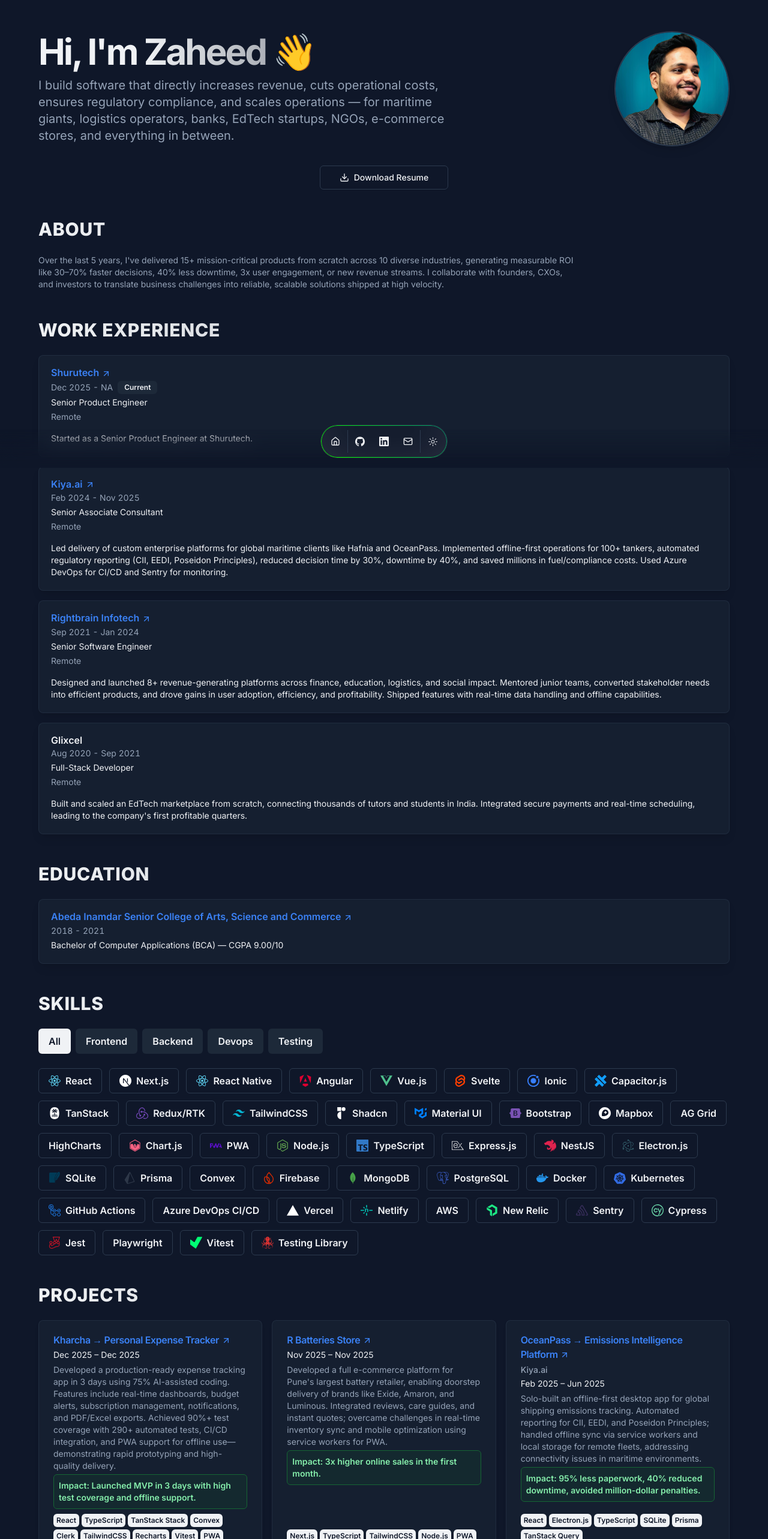
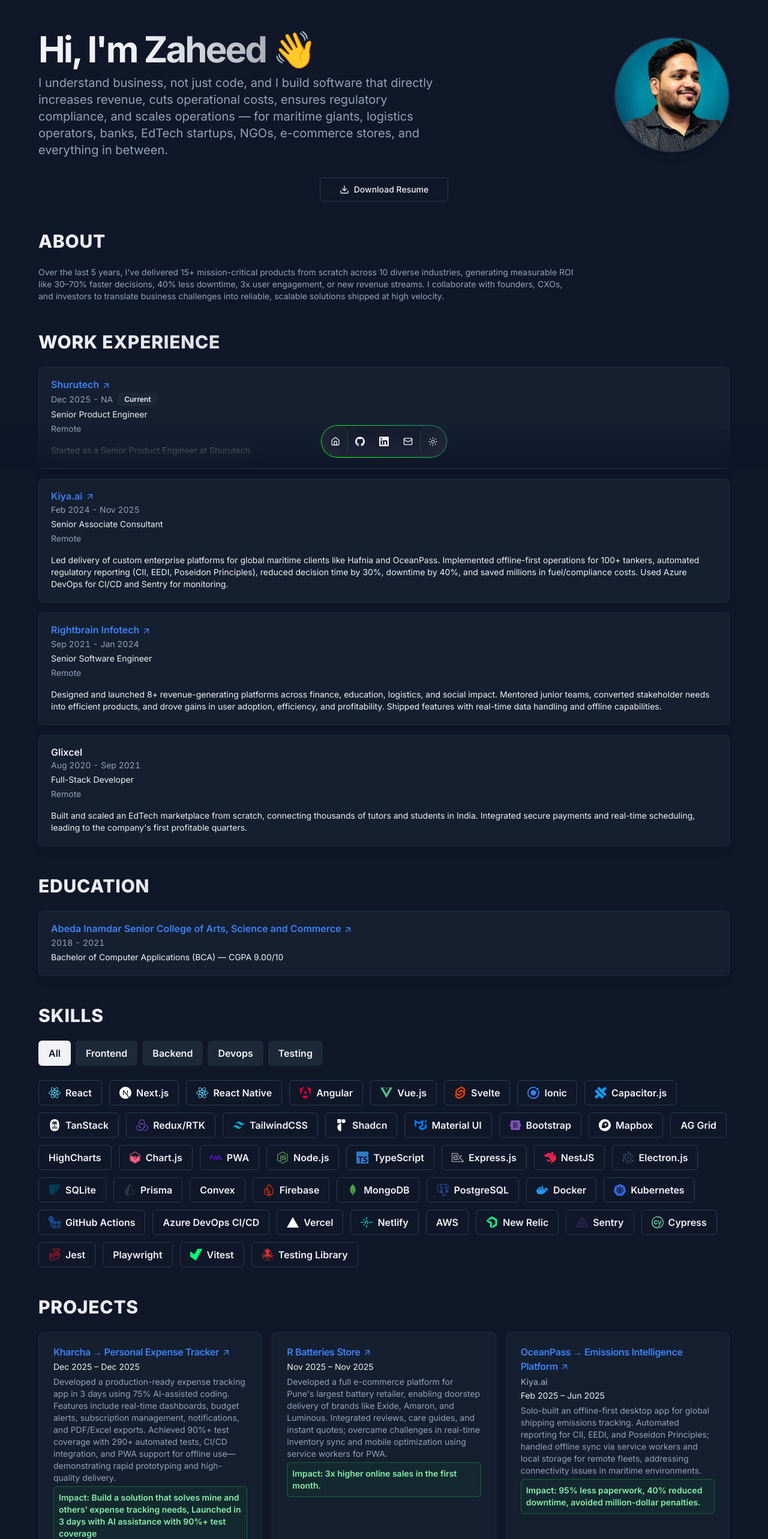
Before and after one commit to azhar-siddiqui/portfolio_, a Next.js app: page / in a window 1280 px wide. Shown: the part 20-2586 px from the top of the page at 60% size. Built offline with nearby package versions, Linux system fonts and the light colour scheme.

Commit message:
feat: updated title, updated resumes, fixed theme button issue

```diff
--- a/src/components/navbar.tsx
+++ b/src/components/navbar.tsx
@@ -1,6 +1,6 @@
 import { Dock, DockIcon } from "@/components/magicui/dock";
 import { ModeToggle } from "@/components/mode-toggle";
-import { buttonVariants } from "@/components/ui/button";
+import { Button, buttonVariants } from "@/components/ui/button";
 import { Separator } from "@/components/ui/separator";
 import {
   Tooltip,
@@ -62,7 +62,7 @@ export default function Navbar() {
           ))}
         <Separator orientation="vertical" className="h-full py-2" />
         <DockIcon>
-          <AnimatedThemeToggler />
+          <AnimatedThemeToggler className="size-12 rounded-full flex items-center justify-center hover:bg-accent hover:text-accent-foreground" />
         </DockIcon>
       </Dock>
     </div>
--- a/src/components/ui/animated-theme-toggler.tsx
+++ b/src/components/ui/animated-theme-toggler.tsx
@@ -1,14 +1,15 @@
-"use client"
+"use client";
 
-import { useCallback, useEffect, useRef, useState } from "react"
-import { flushSync } from "react-dom"
+import { useCallback, useEffect, useRef, useState } from "react";
+import { flushSync } from "react-dom";
 
-import { cn } from "@/lib/utils"
-import { MoonIcon, SunIcon } from "@radix-ui/react-icons"
+import { cn } from "@/lib/utils";
+import { MoonIcon, SunIcon } from "@radix-ui/react-icons";
+import { useTheme } from "next-themes";
 
 interface AnimatedThemeTogglerProps
   extends React.ComponentPropsWithoutRef<"button"> {
-  duration?: number
+  duration?: number;
 }
 
 export const AnimatedThemeToggler = ({
@@ -16,45 +17,47 @@ export const AnimatedThemeToggler = ({
   duration = 400,
   ...props
 }: AnimatedThemeTogglerProps) => {
-  const [isDark, setIsDark] = useState(false)
-  const buttonRef = useRef<HTMLButtonElement>(null)
+  const { setTheme } = useTheme();
+  const [isDark, setIsDark] = useState(false);
+  const buttonRef = useRef<HTMLButtonElement>(null);
 
   useEffect(() => {
     const updateTheme = () => {
-      setIsDark(document.documentElement.classList.contains("dark"))
-    }
+      setIsDark(document.documentElement.classList.contains("dark"));
+    };
 
-    updateTheme()
+    updateTheme();
 
-    const observer = new MutationObserver(updateTheme)
+    const observer = new MutationObserver(updateTheme);
     observer.observe(document.documentElement, {
       attributes: true,
       attributeFilter: ["class"],
-    })
+    });
 
-    return () => observer.disconnect()
-  }, [])
+    return () => observer.disconnect();
+  }, []);
 
   const toggleTheme = useCallback(async () => {
-    if (!buttonRef.current) return
+    if (!buttonRef.current) return;
 
     await document.startViewTransition(() => {
       flushSync(() => {
-        const newTheme = !isDark
-        setIsDark(newTheme)
-        document.documentElement.classList.toggle("dark")
-        localStorage.setItem("theme", newTheme ? "dark" : "light")
-      })
-    }).ready
+        const newTheme = !isDark;
+        setIsDark(newTheme);
+        // setTheme(newTheme ? "dark" : "light");
+        document.documentElement.classList.toggle("dark");
+        localStorage.setItem("theme", newTheme ? "dark" : "light");
+      });
+    }).ready;
 
     const { top, left, width, height } =
-      buttonRef.current.getBoundingClientRect()
-    const x = left + width / 2
-    const y = top + height / 2
+      buttonRef.current.getBoundingClientRect();
+    const x = left + width / 2;
+    const y = top + height / 2;
     const maxRadius = Math.hypot(
       Math.max(left, window.innerWidth - left),
       Math.max(top, window.innerHeight - top)
-    )
+    );
 
     document.documentElement.animate(
       {
@@ -68,8 +71,8 @@ export const AnimatedThemeToggler = ({
         easing: "ease-in-out",
         pseudoElement: "::view-transition-new(root)",
       }
-    )
-  }, [isDark, duration])
+    );
+  }, [isDark, duration]);
 
   return (
     <button
@@ -81,5 +84,5 @@ export const AnimatedThemeToggler = ({
       {isDark ? <SunIcon /> : <MoonIcon />}
       <span className="sr-only">Toggle theme</span>
     </button>
-  )
-}
+  );
+};
--- a/src/data/resume.tsx
+++ b/src/data/resume.tsx
@@ -8,7 +8,7 @@ export const DATA = {
   location: "Pune, India",
   locationLink: "https://www.google.com/maps/place/pune",
   description:
-    "I build software that directly increases revenue, cuts operational costs, ensures regulatory compliance, and scales operations — for maritime giants, logistics operators, banks, EdTech startups, NGOs, e-commerce stores, and everything in between.",
+    "I understand business, not just code, and I build software that directly increases revenue, cuts operational costs, ensures regulatory compliance, and scales operations — for maritime giants, logistics operators, banks, EdTech startups, NGOs, e-commerce stores, and everything in between.",
   summary:
     "Over the last 5 years, I've delivered 15+ mission-critical products from scratch across 10 diverse industries, generating measurable ROI like 30–70% faster decisions, 40% less downtime, 3x user engagement, or new revenue streams. I collaborate with founders, CXOs, and investors to translate business challenges into reliable, scalable solutions shipped at high velocity.",
   avatarUrl: "/me.png",
@@ -162,8 +162,19 @@ export const DATA = {
       active: true,
       description:
         "Developed a production-ready expense tracking app in 3 days using 75% AI-assisted coding. Features include real-time dashboards, budget alerts, subscription management, notifications, and PDF/Excel exports. Achieved 90%+ test coverage with 290+ automated tests, CI/CD integration, and PWA support for offline use—demonstrating rapid prototyping and high-quality delivery.",
-      technologies: ["React", "TypeScript", "TanStack Stack", "Convex", "Clerk", "TailwindCSS", "Recharts", "Vitest", "PWA"],
-      impact: "Launched MVP in 3 days with high test coverage and offline support.",
+      technologies: [
+        "React",
+        "TypeScript",
+        "TanStack Stack",
+        "Convex",
+        "Clerk",
+        "TailwindCSS",
+        "Recharts",
+        "Vitest",
+        "PWA",
+      ],
+      impact:
+        "Build a solution that solves mine and others' expense tracking needs, Launched in 3 days with AI assistance with 90%+ test coverage",
     },
     {
       title: "R Batteries Store",
```
Also changed, not shown: 2 other files (tests, documents, lock files or other folders).
